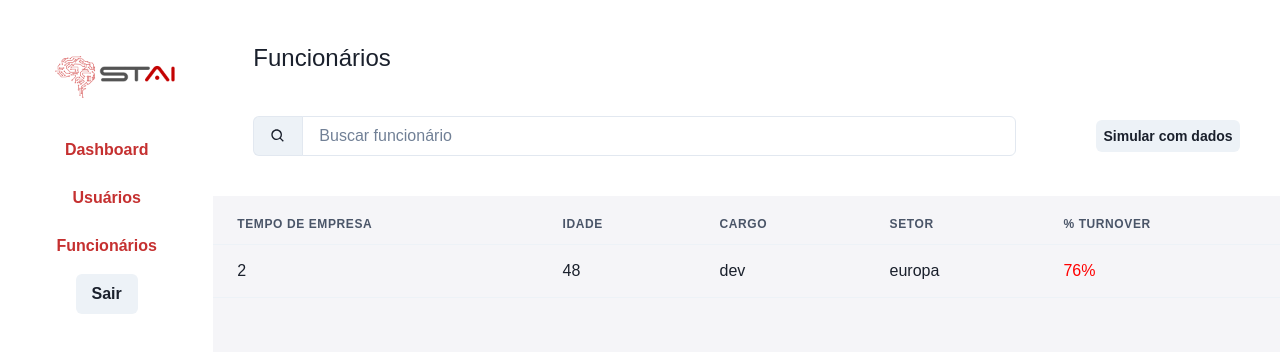
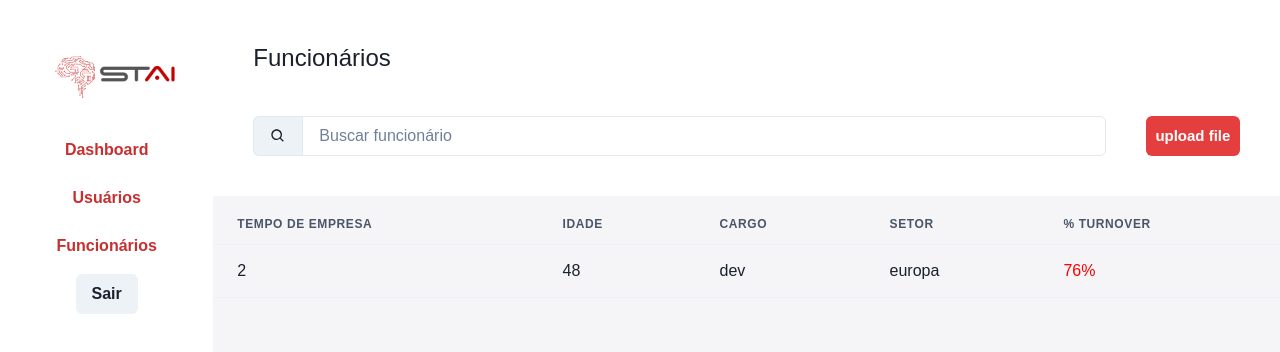
Before and after one commit to manoelfneto/stai, a React (Create React App) app: page /navbar/home/people in a window 1280 px wide. Shown: the top 352 px of the page. Built offline with nearby package versions, Linux system fonts and the light colour scheme.

Commit message:
upload file button

```diff
--- a/src/modules/people/index.tsx
+++ b/src/modules/people/index.tsx
@@ -18,14 +18,33 @@ export const People = () => {
         <Text mt={10} ml={10} fontSize='2xl'>
           Funcionários
         </Text>
-        <HStack mt={10} mr={10} gap={20}>
+        <HStack mt={10} mr={10} gap={10}>
           <InputGroup ml={10}>
             <InputLeftAddon children={<BiSearch />} />
             <Input placeholder='Buscar funcionário' />
           </InputGroup>
-          <Button px={6} size='sm'>
+          <Button
+            position='relative'
+            fontSize='15px'
+            lineHeight='1.5'
+            colorScheme='red'
+            border='0'
+            transition='0.2s'
+            overflow='hidden'
+          >
+            upload file
+            <Input
+              position='absolute'
+              left='0%'
+              top='0%'
+              opacity='0'
+              type='file'
+              accept='csv'
+            />
+          </Button>
+          {/* <Button px={6} size='sm'>
             Simular com dados
-          </Button>
+          </Button> */}
         </HStack>
       </Box>
       <Box w='100%'>
```
